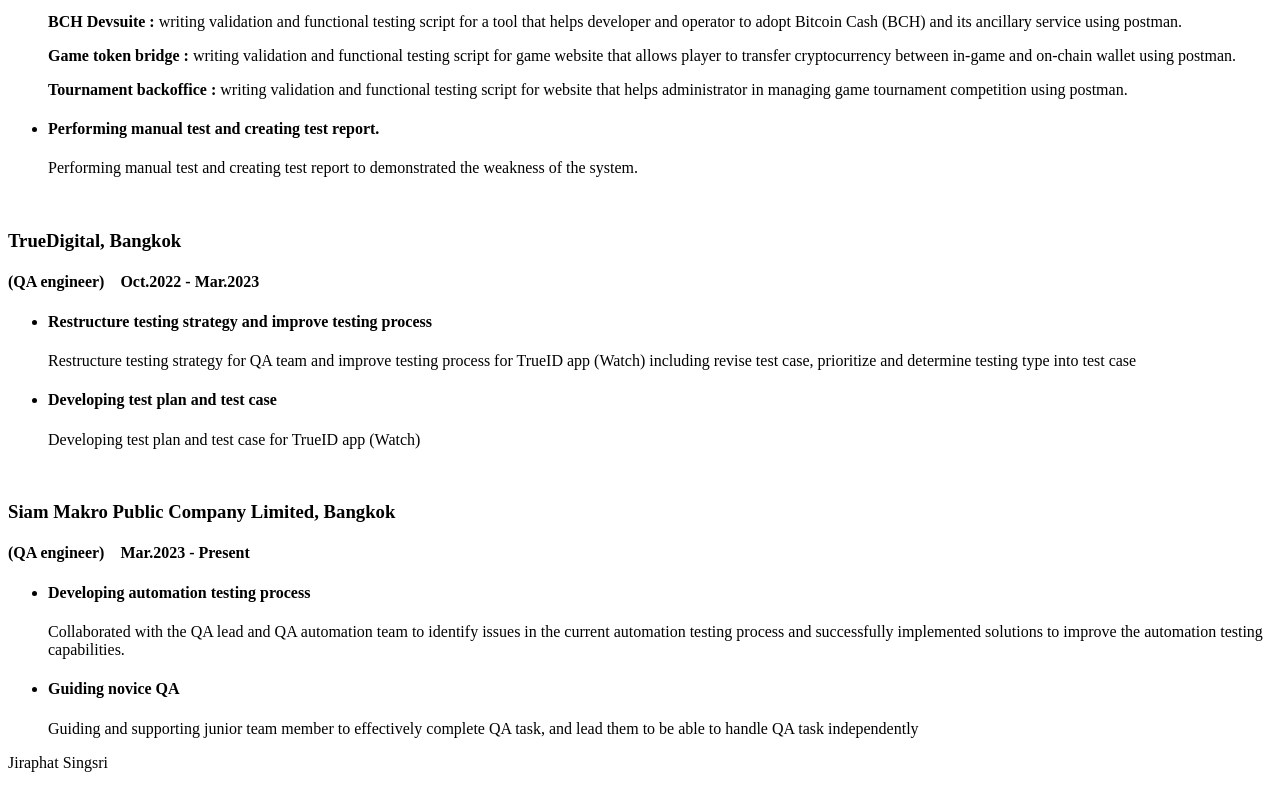
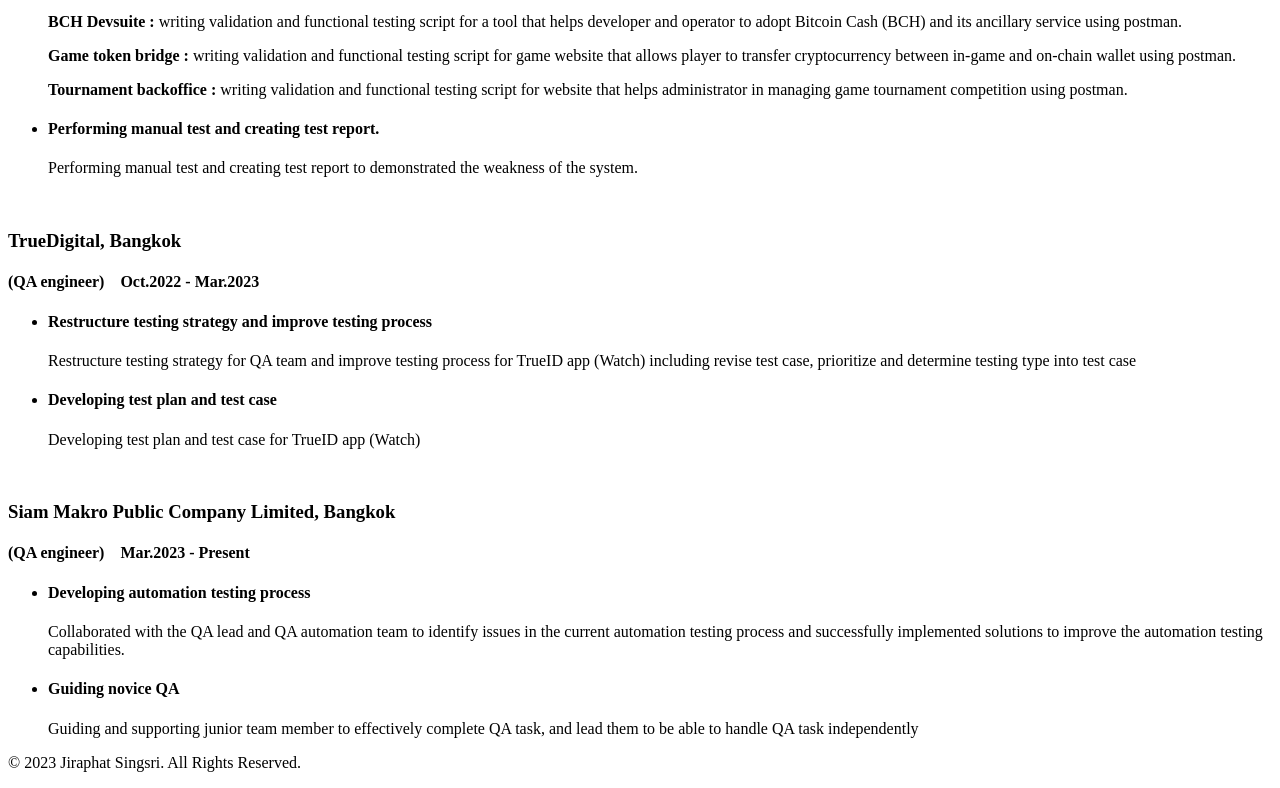
Before and after one commit to jiraphatjss/html-Resume, a plain HTML site: page index.html in a window 1280 px wide. Shown: the part 1104-1892 px from the top of the page. Drawn offline with Linux system fonts and the light colour scheme.

Commit message:
Update index.html

```diff
--- a/index.html
+++ b/index.html
@@ -91,7 +91,7 @@
         </li>
     </ul>
     <footer>
-        <p>Jiraphat Singsri</p>
+        <p>© 2023 Jiraphat Singsri. All Rights Reserved.</p>
     </footer>
 </body>
 </html>
```
